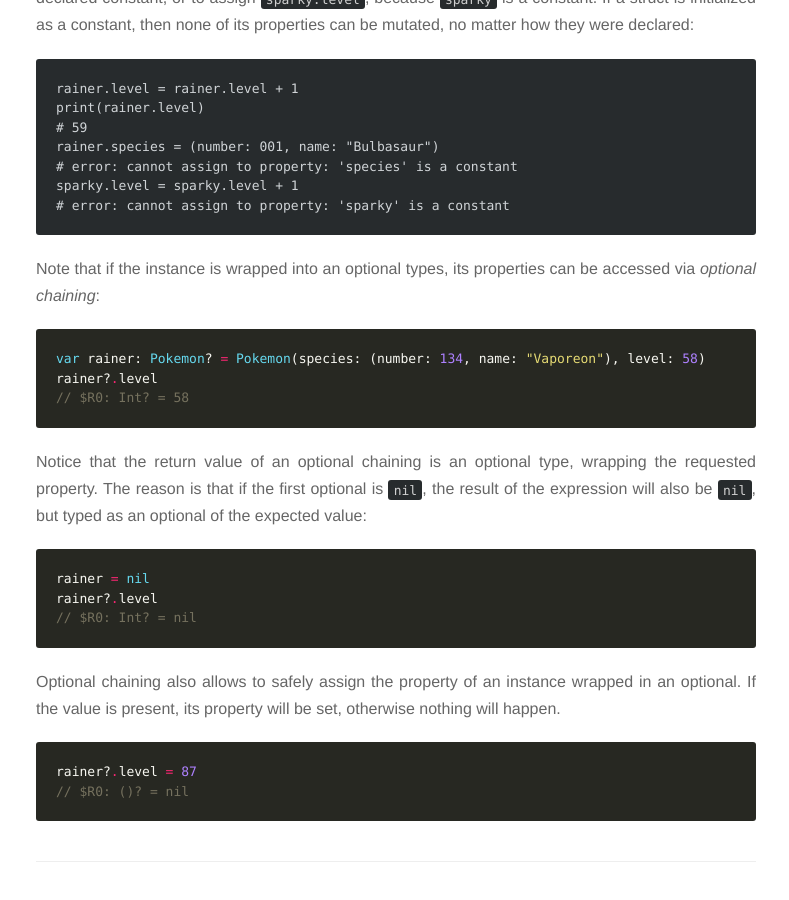
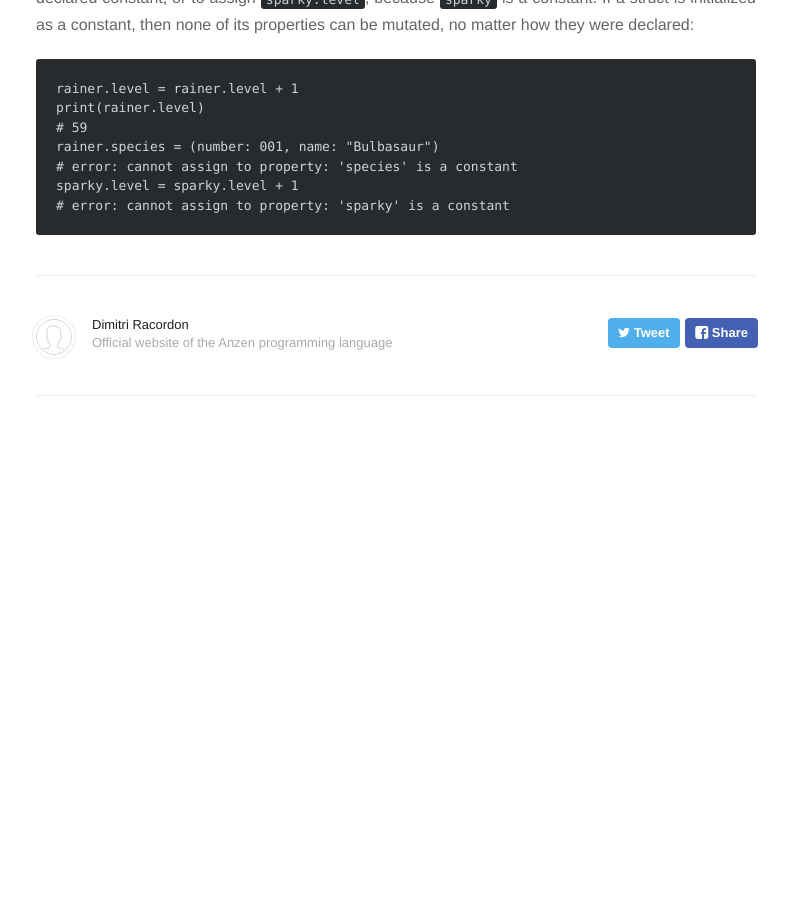
Before and after one commit to anzen-lang/anzen, a Jekyll site: the page built from docs/manual/01-constants_variables_and_types.md, in a window 1280 px wide and 900 px high, scrolled down 15511 px. Shown: the whole window, without its empty margins (244-1033 px from the left). Built offline with Jekyll 4.4.1, drawn with Linux system fonts in a browser that asks for light colours; nearby versions of some CDN libraries; after the commit the page ends 16047 px from its top, so only the background shows below that.

Commit message:
Fix template

````diff
--- a/docs/manual/01-constants_variables_and_types.md
+++ b/docs/manual/01-constants_variables_and_types.md
@@ -787,32 +787,3 @@ rainer.species = (number: 001, name: "Bulbasaur")
 sparky.level = sparky.level + 1
 # error: cannot assign to property: 'sparky' is a constant
 ```
-
-Note that if the instance is wrapped into an optional types,
-its properties can be accessed via *optional chaining*:
-
-```swift
-var rainer: Pokemon? = Pokemon(species: (number: 134, name: "Vaporeon"), level: 58)
-rainer?.level
-// $R0: Int? = 58
-```
-
-Notice that the return value of an optional chaining is an optional type,
-wrapping the requested property.
-The reason is that if the first optional is `nil`,
-the result of the expression will also be `nil`,
-but typed as an optional of the expected value:
-
-```swift
-rainer = nil
-rainer?.level
-// $R0: Int? = nil
-```
-
-Optional chaining also allows to safely assign the property of an instance wrapped in an optional.
-If the value is present, its property will be set, otherwise nothing will happen.
-
-```swift
-rainer?.level = 87
-// $R0: ()? = nil
-```
````
